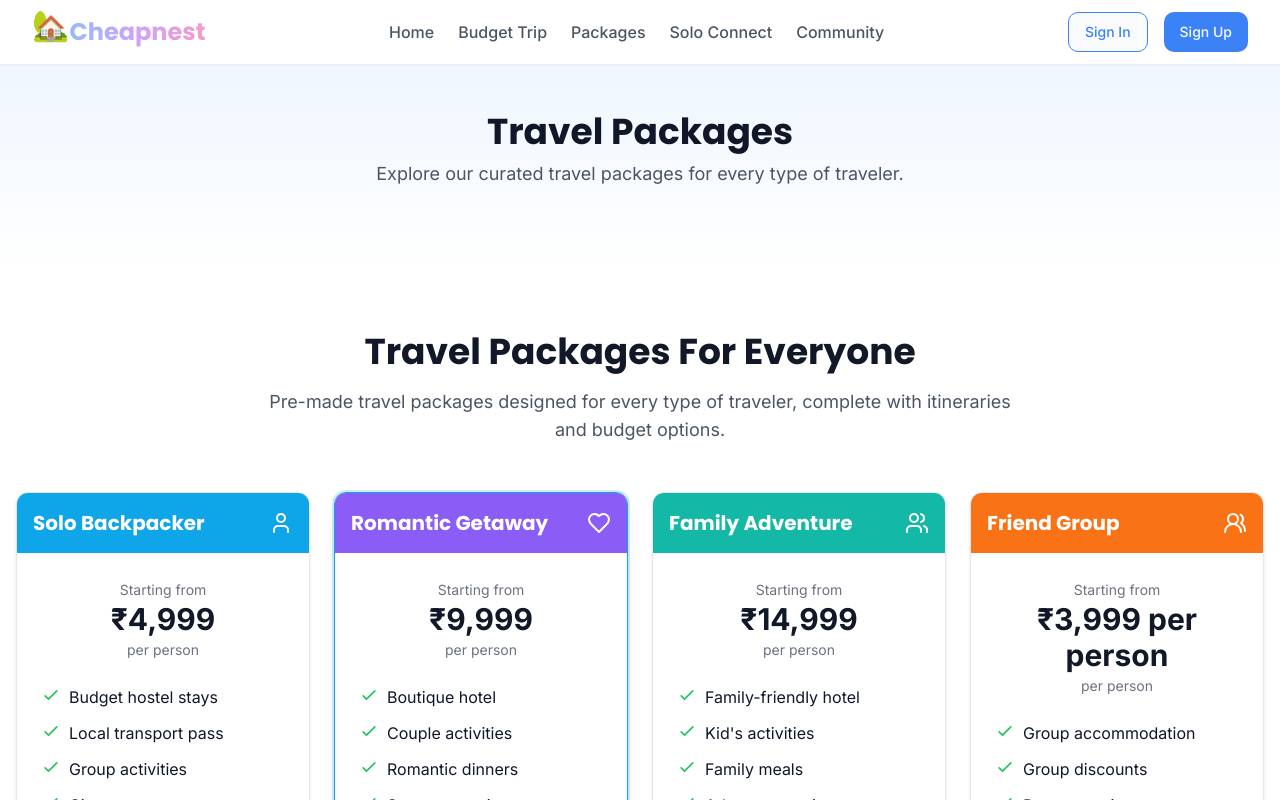
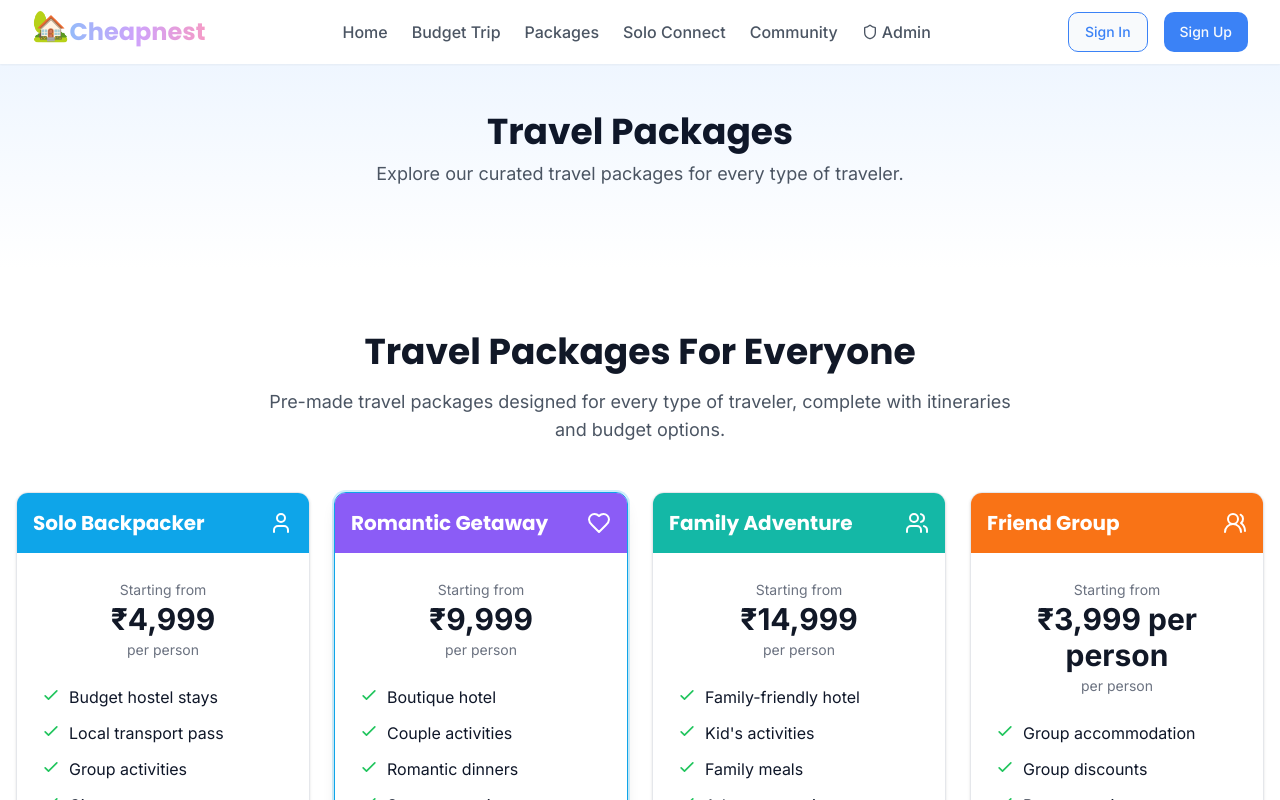
Before and after one commit to THAKURHARSHKAAL/thecheapnest.com, a React (Vite) app: page /packages in a window 1280 px wide. Shown: the top 800 px of the page. Built offline with nearby package versions, Linux system fonts and the light colour scheme.

Commit message:
Fix: Admin panel visibility
Ensure the admin panel is accessible.

```diff
--- a/src/components/Navbar.tsx
+++ b/src/components/Navbar.tsx
@@ -1,7 +1,7 @@
 
 import React, { useState } from "react";
 import { Button } from "@/components/ui/button";
-import { Menu, X } from "lucide-react";
+import { Menu, X, Shield } from "lucide-react";
 import { Link } from "react-router-dom";
 
 const navLinks = [
@@ -10,6 +10,7 @@ const navLinks = [
   { name: "Packages", href: "/packages" },
   { name: "Solo Connect", href: "/solo-connect" },
   { name: "Community", href: "/community" },
+  { name: "Admin", href: "/admin", icon: Shield },
 ];
 
 const Navbar = () => {
@@ -37,8 +38,9 @@ const Navbar = () => {
               <Link
                 key={link.name}
                 to={link.href}
-                className="text-gray-600 hover:text-blue-500 transition-colors duration-200 font-medium hover:scale-105 transform"
+                className="text-gray-600 hover:text-blue-500 transition-colors duration-200 font-medium hover:scale-105 transform flex items-center gap-1"
               >
+                {link.icon && <link.icon size={16} />}
                 {link.name}
               </Link>
             ))}
@@ -85,9 +87,10 @@ const Navbar = () => {
               <Link
                 key={link.name}
                 to={link.href}
-                className="block px-3 py-2 text-base font-medium text-gray-700 hover:text-blue-500 hover:scale-105 transform transition-all duration-200"
+                className="flex items-center gap-1 px-3 py-2 text-base font-medium text-gray-700 hover:text-blue-500 hover:scale-105 transform transition-all duration-200"
                 onClick={() => setIsMenuOpen(false)}
               >
+                {link.icon && <link.icon size={16} />}
                 {link.name}
               </Link>
             ))}
```
